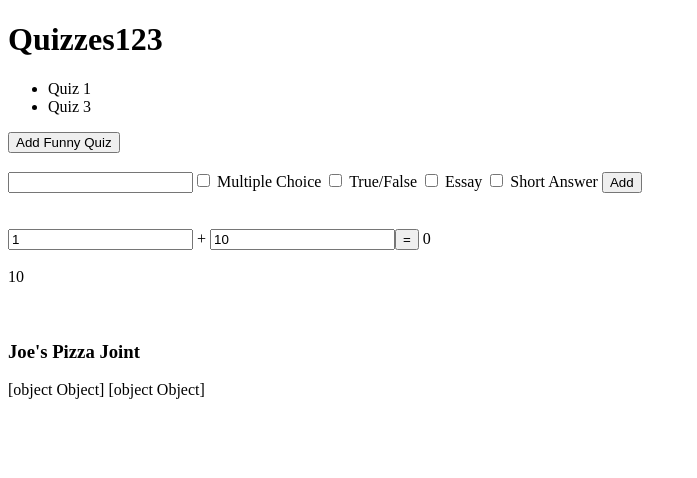
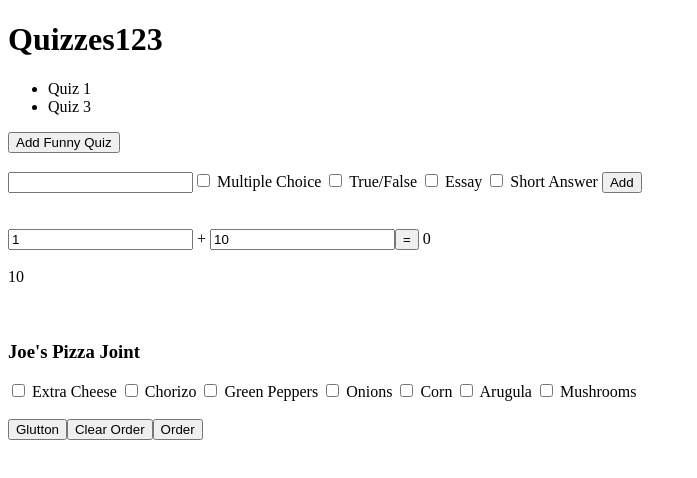
Before and after one commit to 2018-spring-mjs-th/week-two-a, an Angular app: page / in a window 1280 px wide. Shown: the top 478 px of the page, without its empty margins (0-697 px from the left). Built offline with nearby package versions, Linux system fonts and the light colour scheme.

Commit message:
Adding toppings

```diff
--- a/src/app/jpizza/jpizza.component.html
+++ b/src/app/jpizza/jpizza.component.html
@@ -2,5 +2,9 @@
 
 
 <label *ngFor="let pt of toppings">
-  {{pt}}
-</label>
+ <input type="checkbox"/> {{pt.name}}
+</label><br>
+<br>
+<button class='btn btn-primary' (click)='checkAll()'>Glutton</button>
+<button class='btn btn-warning' (click)='unCheckAll()'>Clear Order</button>
+<button class='btn btn-success' (click)='orderPie()'>Order</button>
--- a/src/app/jpizza/jpizza.component.ts
+++ b/src/app/jpizza/jpizza.component.ts
@@ -11,10 +11,33 @@ export class JpizzaComponent implements OnInit {
   constructor(private ts: PizzaToppingsService) { }
 
   public toppings: any[];
+  public pieOrder = '';
+  public pizzaOrder: any[];
 
   ngOnInit() {
+    this.unCheckToppings();
+  }
+
+  unCheckToppings() {
     this.toppings = this.ts.getAvailablePizzaToppings()
-      .map(x => ({name: x, checked: false}));
+      .map(x => ({ name: x, checked: false }));
+  }
+
+  checkAll() {
+    this.toppings = this.ts.getAvailablePizzaToppings()
+      .map(x => ({ name: x, checked: true }));
+  }
+
+  orderPie() {
+    let selected = this.toppings.filter(x => x.checked == true);
+
+    if (selected.length > 0) {
+      this.pieOrder = "You ordered: ";
+      selected.forEach(x => this.pieOrder += x.name + ', ');
+      this.pieOrder = this.pieOrder.slice(0, -2) + "!";
+    } else {
+      this.pieOrder = '';
+    }
   }
 
 }
--- a/src/app/pizza-toppings.service.ts
+++ b/src/app/pizza-toppings.service.ts
@@ -8,7 +8,12 @@ export class PizzaToppingsService {
   public getAvailablePizzaToppings() {
     return [
       "Extra Cheese"
-      , "Sausage"
+      , "Chorizo"
+      , "Green Peppers"
+      , "Onions"
+      , "Corn"
+      , "Arugula"
+      , "Mushrooms"
     ];
   }
 }
```
